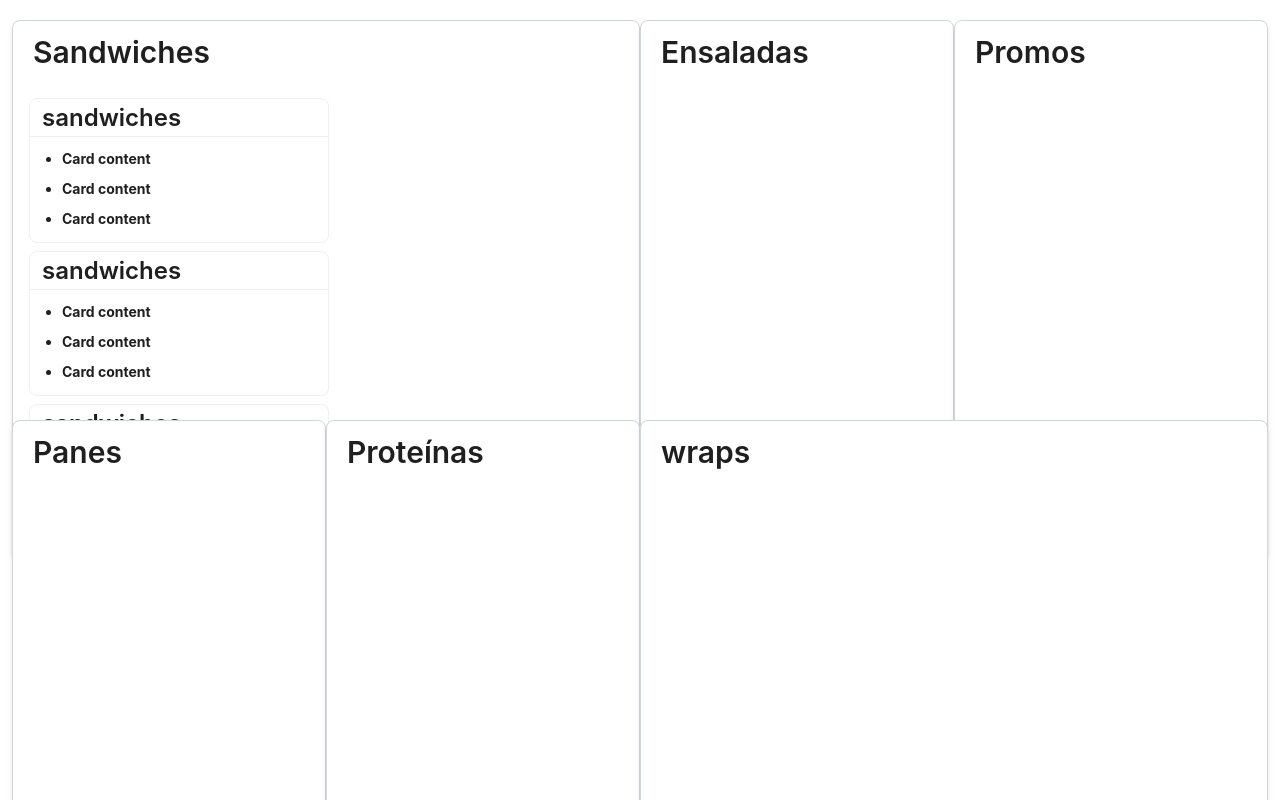
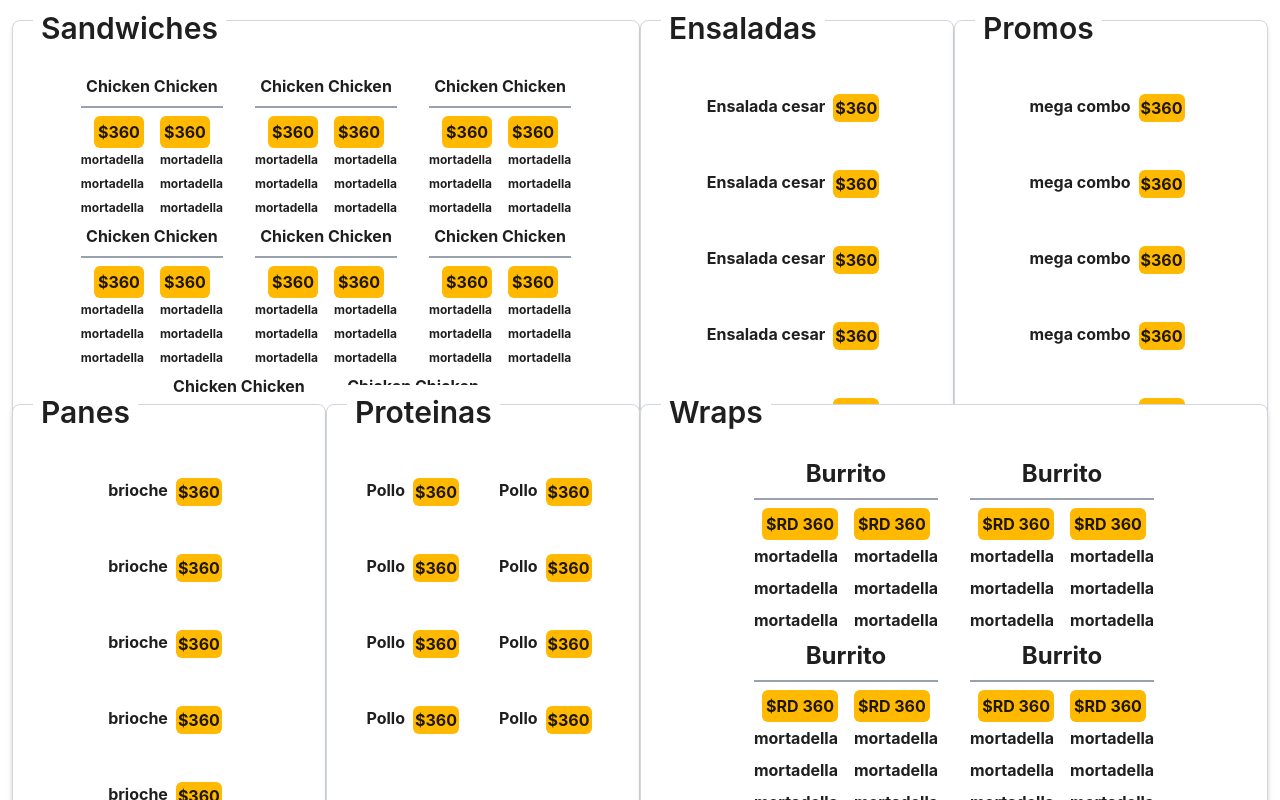
Before and after one commit to grichal/vista-menu-gustop, a React (Vite) app: page / in a window 1280 px wide. Shown: the top 800 px of the page. Built offline with nearby package versions, Linux system fonts and the light colour scheme.

Commit message:
menu view schema completed

```diff
--- a/src/App.jsx
+++ b/src/App.jsx
@@ -3,6 +3,13 @@ import { Card, Col, Layout, Row, Space, Typography } from "antd";
 import { InfoCircleOutlined } from "@ant-design/icons";
 import logo from "./assets/Untitled-1.png";
 import { Content } from "antd/es/layout/layout";
+import Sandwiches from "./components/sandwiches";
+import Ensaladas from "./components/ensaladas";
+import Promos from "./components/Promos";
+import Panes from "./components/Panes";
+import Proteinas from "./components/Proteinas";
+import Wraps from "./components/Wraps";
+
 
 const { Title } = Typography;
 
@@ -66,83 +73,30 @@ const MenuScreen = () => {
       style={{ minHeight: "100vh", background: "#fff", padding: "20px" }}
     >
       <Content>
-        <Row gutter={[16, 16]} style={{ height: "50vh" }}>
+        <Row gutter={[16, 16]} style={{ height: "48vh" }}>
           <Col
             span={12}
             className="bg-white flex border border-gray-300 rounded-lg text-center text-xl font-bold shadow-md"
           >
-            <div className="flex m-3">
-              <Title level={2}>Sandwiches</Title>
+            <div className="flex m-3 -mt-5 bg-white w-fit">
+              <Title level={2} className="m-2">
+                Sandwiches
+              </Title>
             </div>
 
             <div className="flex m-2 text-2xl">
-              <Space direction="horizontal flex flex-wrap">
-                <Card
-                  size="small"
-                  title={
-                    <>
-                      <h1 className="text-2xl">sandwiches</h1>
-                    </>
-                  }
-                  className="text-left"
-                  style={{ width: 300 }}
-                >
-                  <ul className="list-disc pl-5">
-      <li className="mb-2">
-        <p>Card content</p>
-      </li>
-      <li className="mb-2">
-        <p>Card content</p>
-      </li>
-      <li>
-        <p>Card content</p>
-      </li>
-    </ul>
-                </Card>
-                <Card
-                  size="small"
-                  title={
-                    <>
-                      <h1 className="text-2xl">sandwiches</h1>
-                    </>
-                  }
-                  className="text-left"
-                  style={{ width: 300 }}
-                >
-                  <ul className="list-disc pl-5">
-      <li className="mb-2">
-        <p>Card content</p>
-      </li>
-      <li className="mb-2">
-        <p>Card content</p>
-      </li>
-      <li>
-        <p>Card content</p>
-      </li>
-    </ul>
-                </Card>
-                <Card
-                  size="small"
-                  title={
-                    <>
-                      <h1 className="text-2xl">sandwiches</h1>
-                    </>
-                  }
-                  className="text-left"
-                  style={{ width: 300 }}
-                >
-                  <ul className="list-disc pl-5">
-      <li className="mb-2">
-        <p>Card content</p>
-      </li>
-      <li className="mb-2">
-        <p>Card content</p>
-      </li>
-      <li>
-        <p>Card content</p>
-      </li>
-    </ul>
-                </Card>
+              <Space
+                direction="horizontal"
+                className="flex flex-wrap justify-center"
+              >
+                <Sandwiches />
+                <Sandwiches />
+                <Sandwiches />
+                <Sandwiches />
+                <Sandwiches />
+                <Sandwiches />
+                <Sandwiches />
+                <Sandwiches />
               </Space>
             </div>
           </Col>
@@ -150,48 +104,131 @@ const MenuScreen = () => {
             span={6}
             className="bg-white flex border border-gray-300 rounded-lg text-center text-xl font-bold shadow-md"
           >
-            <div className="flex m-3">
-              <Title level={2}>Ensaladas</Title>
+            <div className="flex m-3 -mt-5 bg-white w-fit">
+              <Title level={2} className="m-2">
+                Ensaladas
+              </Title>
             </div>
-            <div></div>
+
+            <div className="flex m-2 text-xl">
+              <Space
+                direction="horizontal"
+                className="flex flex-wrap justify-center"
+              >
+                <Ensaladas />
+                <Ensaladas />
+                <Ensaladas />
+                <Ensaladas />
+                <Ensaladas />
+                <Ensaladas />
+                <Ensaladas />
+                <Ensaladas />
+                <Ensaladas />
+                <Ensaladas />
+              </Space>
+            </div>
           </Col>
           <Col
             span={6}
             className="bg-white flex border border-gray-300 rounded-lg text-center text-xl font-bold shadow-md"
           >
-            <div className="flex m-3">
-              <Title level={2}>Promos</Title>
+            <div className="flex m-3 -mt-5 bg-white w-fit">
+              <Title level={2} className="m-2">
+                Promos
+              </Title>
             </div>
-            <div></div>
+            <div className="flex m-2 text-2xl">
+              <Space
+                direction="horizontal"
+                className="flex flex-wrap justify-center"
+              >
+                <Promos/>
+                <Promos/>
+                <Promos/>
+                <Promos/>
+                <Promos/>
+                <Promos/>
+                <Promos/>
+                <Promos/>
+              </Space>
+            </div>
           </Col>
         </Row>
-        <Row gutter={[16, 16]} style={{ height: "50vh" }}>
+        <Row gutter={[16, 16]} style={{ height: "48vh" }}>
           <Col
             span={6}
             className="bg-white flex border border-gray-300 rounded-lg text-center text-xl font-bold shadow-md"
           >
-            <div className="flex m-3">
-              <Title level={2}>Panes</Title>
+            <div className="flex m-3 -mt-5 bg-white w-fit">
+              <Title level={2} className="m-2">
+                Panes
+              </Title>
             </div>
-            <div></div>
+            <div className="flex m-2 text-2xl">
+              <Space
+                direction="horizontal"
+                className="flex flex-wrap justify-center"
+              >
+                <Panes/>
+                <Panes/>
+                <Panes/>
+                <Panes/>
+                <Panes/>
+                <Panes/>
+                <Panes/>
+                <Panes/>
+              </Space>
+            </div>
           </Col>
           <Col
             span={6}
             className="bg-white flex border border-gray-300 rounded-lg text-center text-xl font-bold shadow-md"
           >
-            <div className="flex m-3">
-              <Title level={2}>Proteínas</Title>
+            <div className="flex m-3 -mt-5 bg-white w-fit">
+              <Title level={2} className="m-2">
+                Proteinas
+              </Title>
             </div>
-            <div></div>
+            <div className="flex m-2 text-2xl">
+              <Space
+                direction="horizontal"
+                className="flex flex-wrap justify-center"
+              >
+                <Proteinas/>
+                <Proteinas/>
+                <Proteinas/>
+                <Proteinas/>
+                <Proteinas/>
+                <Proteinas/>
+                <Proteinas/>
+                <Proteinas/>
+              </Space>
+            </div>
           </Col>
           <Col
             span={12}
             className="bg-white flex border border-gray-300 rounded-lg text-center text-xl font-bold shadow-md"
           >
-            <div className="flex m-3">
-              <Title level={2}>wraps</Title>
+            <div className="flex m-3 -mt-5 bg-white w-fit">
+              <Title level={2} className="m-2">
+                Wraps
+              </Title>
             </div>
-            <div></div>
+            <div className="flex m-2 text-2xl">
+              <Space
+                direction="horizontal"
+                className="flex flex-wrap justify-center"
+              >
+                <Wraps/>
+                <Wraps/>
+                <Wraps/>
+                <Wraps/>
+                <Wraps/>
+                <Wraps/>
+                <Wraps/>
+                <Wraps/>
+              </Space>
+            </div>
           </Col>
         </Row>
       </Content>
--- /dev/null
+++ b/src/components/Ensaladas.jsx
@@ -0,0 +1,17 @@
+import React from 'react'
+
+function Ensaladas() {
+  return (
+    <>
+    <div className="flex flex-row mx-3 my-5">
+      <h1 className='text-base'>Ensalada cesar</h1>
+        <div className="bg-amber-400 rounded-md mx-2">
+          <p className="text-base m-0.5">$360</p>
+        </div>
+    </div>
+
+    </>
+  )
+}
+
+export default Ensaladas;
--- /dev/null
+++ b/src/components/Panes.jsx
@@ -0,0 +1,14 @@
+import React from 'react'
+
+function Panes() {
+  return (
+    <div className="flex flex-row mx-3 my-5">
+    <h1 className='text-base'>brioche</h1>
+      <div className="bg-amber-400 rounded-md mx-2">
+        <p className="text-base m-0.5">$360</p>
+      </div>
+  </div>
+  )
+}
+
+export default Panes
--- /dev/null
+++ b/src/components/Promos.jsx
@@ -0,0 +1,14 @@
+import React from 'react'
+
+function Promos() {
+  return (
+    <div className="flex flex-row mx-3 my-5">
+    <h1 className='text-base'>mega combo</h1>
+      <div className="bg-amber-400 rounded-md mx-2">
+        <p className="text-base m-0.5">$360</p>
+      </div>
+  </div>
+  )
+}
+
+export default Promos
--- /dev/null
+++ b/src/components/Proteinas.jsx
@@ -0,0 +1,14 @@
+import React from 'react'
+
+function Proteinas() {
+  return (
+    <div className="flex flex-row mx-3 my-5">
+    <h1 className='text-base'>Pollo</h1>
+      <div className="bg-amber-400 rounded-md mx-2">
+        <p className="text-base m-0.5">$360</p>
+      </div>
+  </div>
+  )
+}
+
+export default Proteinas
--- /dev/null
+++ b/src/components/Wraps.jsx
@@ -0,0 +1,28 @@
+import React from 'react'
+
+function Wraps() {
+  return (
+    <div className="flex flex-col mx-3">
+      <h1>Burrito</h1>
+      <div className="w-full h-[2px] bg-gray-400 my-2"></div>
+      <div className="flex self-center">
+        <div className="bg-amber-400 rounded-md mx-2">
+          <p className="text-base m-1">$RD 360</p>
+        </div>
+        <div className="bg-amber-400 rounded-md mx-2">
+          <p className="text-base m-1">$RD 360</p>
+        </div>
+      </div>
+      <div className="grid grid-cols-2 gap-x-4 gap-y-2 mt-1 self-baseline">
+        <p className="text-base mt-0">mortadella</p>
+        <p className="text-base mt-0">mortadella</p>
+        <p className="text-base mt-0">mortadella</p>
+        <p className="text-base mt-0">mortadella</p>
+        <p className="text-base mt-0">mortadella</p>
+        <p className="text-base mt-0">mortadella</p>
+      </div>
+    </div>
+  )
+}
+
+export default Wraps
--- /dev/null
+++ b/src/components/sandwiches.jsx
@@ -0,0 +1,29 @@
+import React from "react";
+
+function Sandwiches() {
+  return (
+    <div className="flex flex-col mx-3">
+      <h1 className="text-base
+      ">Chicken Chicken</h1>
+      <div className="w-full h-[2px] bg-gray-400 my-2"></div>
+      <div className="flex self-center">
+        <div className="bg-amber-400 rounded-md mx-2">
+          <p className="text-base m-1">$360</p>
+        </div>
+        <div className="bg-amber-400 rounded-md mx-2">
+          <p className="text-base m-1">$360</p>
+        </div>
+      </div>
+      <div className="grid grid-cols-2 gap-x-4 gap-y-2 mt-1 self-baseline">
+        <p className="text-xs mt-0">mortadella</p>
+        <p className="text-xs mt-0">mortadella</p>
+        <p className="text-xs mt-0">mortadella</p>
+        <p className="text-xs mt-0">mortadella</p>
+        <p className="text-xs mt-0">mortadella</p>
+        <p className="text-xs mt-0">mortadella</p>
+      </div>
+    </div>
+  );
+}
+
+export default Sandwiches;
```
